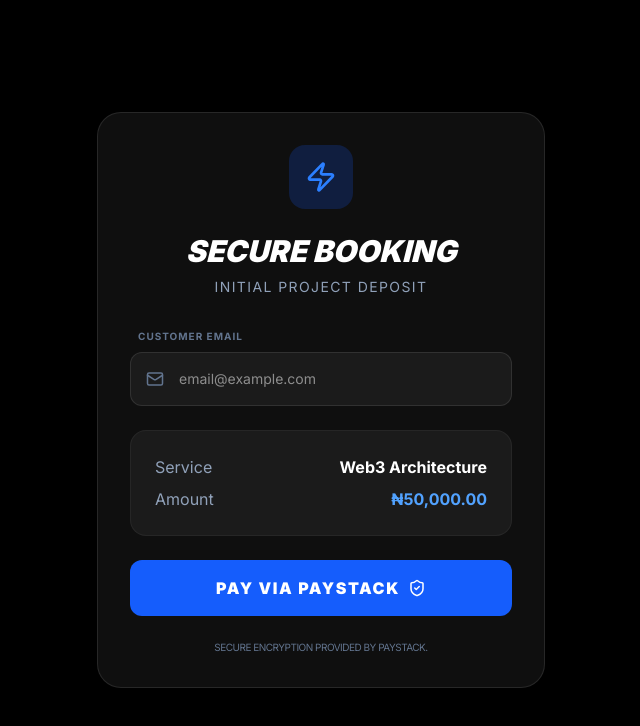
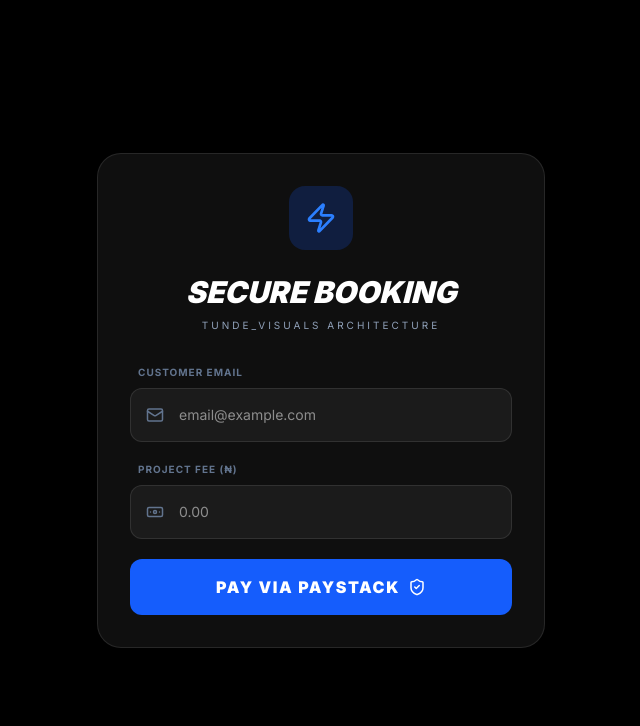
Before and after one commit to Ajibobo-3/tunde-visuals, a Next.js app: page /pay in a window 1280 px wide. Shown: the top 726 px of the page, without its empty margins (319-959 px from the left). Built offline with nearby package versions, Linux system fonts and the light colour scheme.

Commit message:
Branding: Added Tunde headshot, name, and flexible pricing

```diff
--- a/app/page.tsx
+++ b/app/page.tsx
@@ -3,6 +3,7 @@
 import { motion } from 'framer-motion';
 import { ExternalLink, ChevronRight, Zap, MessageSquare, CreditCard } from 'lucide-react';
 import Link from 'next/link';
+import Image from 'next/image';
 
 const projects = [
   {
@@ -25,33 +26,45 @@
   return (
     <main className="min-h-screen bg-[#050505] text-white">
       {/* --- HERO / ABOUT SECTION --- */}
-      <section className="py-32 px-6 max-w-5xl mx-auto">
-        <motion.div
-          initial={{ opacity: 0, y: 20 }}
-          animate={{ opacity: 1, y: 0 }}
-          transition={{ duration: 0.8 }}
-        >
-          <h2 className="text-xs uppercase tracking-[0.5em] text-blue-500 font-bold mb-8">The Architect</h2>
-          <p className="text-4xl md:text-6xl font-serif italic text-white leading-tight mb-8">
-            Bridging the gap between <span className="text-blue-400 text-glow">visual storytelling</span> and functional Web3 infrastructure.
-          </p>
-          <div className="grid grid-cols-1 md:grid-cols-2 gap-12 mt-12">
+      <section className="py-24 px-6 max-w-6xl mx-auto">
+        <div className="grid grid-cols-1 md:grid-cols-2 gap-16 items-center">
+          <motion.div
+            initial={{ opacity: 0, x: -20 }}
+            animate={{ opacity: 1, x: 0 }}
+            transition={{ duration: 0.8 }}
+          >
+            <h2 className="text-xs uppercase tracking-[0.5em] text-blue-500 font-bold mb-6">The Architect</h2>
+            <h1 className="text-6xl md:text-8xl font-black italic mb-4 uppercase tracking-tighter">Tunde.</h1>
+            <p className="text-3xl md:text-4xl font-serif italic text-slate-300 leading-tight mb-8">
+              Bridging the gap between <span className="text-blue-400">visual storytelling</span> and Web3 infrastructure.
+            </p>
             <div className="flex flex-col gap-6">
               <p className="text-slate-400 leading-relaxed text-lg">
                 I am a Website Landing Page Developer and Graphics Designer. Currently balancing my passion for digital architecture with my journey as a medical student.
               </p>
-              {/* BUTTON 1: Consultation/Contact */}
               <Link href="/contact">
-                <button className="flex items-center gap-2 bg-white text-black px-6 py-3 rounded-full font-bold uppercase text-xs tracking-widest hover:bg-blue-400 transition-colors w-fit">
+                <button className="flex items-center gap-2 bg-white text-black px-8 py-4 rounded-full font-bold uppercase text-xs tracking-widest hover:bg-blue-400 transition-colors w-fit">
                   Get in Touch <MessageSquare size={16} />
                 </button>
               </Link>
             </div>
-            <p className="text-slate-400 leading-relaxed text-lg">
-              My work focuses on creating high-performance terminals and interactive interfaces for emerging protocols on Arbitrum and Solana.
-            </p>
-          </div>
-        </motion.div>
+          </motion.div>
+
+          {/* NEW PHOTO INTEGRATION */}
+          <motion.div
+            initial={{ opacity: 0, scale: 0.9 }}
+            animate={{ opacity: 1, scale: 1 }}
+            className="relative aspect-[4/5] rounded-[2rem] overflow-hidden border border-white/10 shadow-2xl shadow-blue-500/10 bg-[#0F0F0F]"
+          >
+            <Image
+              src="/images/tunde-headshot.jpg"
+              alt="Tunde - Web3 Architect"
+              fill
+              className="object-cover grayscale hover:grayscale-0 transition-all duration-700"
+              priority
+            />
+          </motion.div>
+        </div>
       </section>
 
       {/* --- PORTFOLIO CAROUSEL --- */}
@@ -96,9 +109,8 @@
           <Zap className="text-blue-500 mx-auto mb-6" size={48} />
           <h2 className="text-3xl md:text-5xl font-black italic uppercase mb-6 tracking-tighter">Ready to Build?</h2>
           <p className="text-slate-400 text-lg mb-10 max-w-xl mx-auto uppercase tracking-widest text-[10px] font-bold">
-            Secure your spot in the build queue via Paystack.
+            Standardizing the visual identity of Web3.
           </p>
-          {/* BUTTON 2: CHANGED TO /PAY FOR PAYSTACK LINK */}
           <Link href="/pay">
             <button className="flex items-center gap-3 mx-auto bg-blue-600 hover:bg-blue-500 text-white px-10 py-5 rounded-2xl font-black uppercase tracking-[0.2em] text-sm transition-all shadow-[0_0_30px_rgba(37,99,235,0.3)]">
               Start Project <CreditCard size={18} />
--- a/app/pay/page.tsx
+++ b/app/pay/page.tsx
@@ -1,15 +1,16 @@
 "use client";
 import React, { useState } from 'react';
-import { ShieldCheck, Zap, Mail } from 'lucide-react';
+import { ShieldCheck, Zap, Mail, Banknote } from 'lucide-react';
 
 export default function PayPage() {
   const [loading, setLoading] = useState(false);
-  const [email, setEmail] = useState(""); // Track customer email
+  const [email, setEmail] = useState("");
+  const [amount, setAmount] = useState(""); // State for dynamic amount
 
   const handlePayment = async (e: React.FormEvent) => {
     e.preventDefault();
-    if (!email) {
-      alert("Please enter a valid email address.");
+    if (!email || !amount) {
+      alert("Please enter a valid email and amount.");
       return;
     }
 
@@ -18,20 +19,17 @@
       const res = await fetch('/api/paystack', {
         method: 'POST',
         headers: { 'Content-Type': 'application/json' },
-        // We MUST send email and amount to the API
         body: JSON.stringify({
-          amount: 50000,
+          amount: parseFloat(amount), // Sends the dynamic amount
           email: email
         })
       });
 
       const data = await res.json();
 
-      // If the API returns the authorization_url, redirect the user
       if (data.authorization_url) {
         window.location.href = data.authorization_url;
       } else {
-        console.error("Paystack Error:", data.error);
         alert(`Error: ${data.error || "Could not initialize payment"}`);
       }
     } catch (error) {
@@ -50,14 +48,12 @@
         </div>
 
         <h1 className="text-3xl font-black italic uppercase mb-2">Secure Booking</h1>
-        <p className="text-slate-400 text-sm mb-8 uppercase tracking-widest">Initial Project Deposit</p>
+        <p className="text-slate-400 text-[10px] mb-8 uppercase tracking-[0.3em]">Tunde_Visuals Architecture</p>
 
-        <form onSubmit={handlePayment} className="space-y-6">
-          {/* Email Input Field */}
+        <form onSubmit={handlePayment} className="space-y-5">
+          {/* Email Input */}
           <div className="text-left">
-            <label className="text-[10px] uppercase tracking-widest text-slate-500 font-bold mb-2 block ml-2">
-              Customer Email
-            </label>
+            <label className="text-[10px] uppercase tracking-widest text-slate-500 font-bold mb-2 block ml-2">Customer Email</label>
             <div className="relative">
               <Mail className="absolute left-4 top-1/2 -translate-y-1/2 text-slate-500" size={18} />
               <input
@@ -71,30 +67,30 @@
             </div>
           </div>
 
-          {/* Pricing Card */}
-          <div className="bg-white/5 p-6 rounded-2xl text-left border border-white/5">
-            <div className="flex justify-between mb-2">
-              <span className="text-slate-400">Service</span>
-              <span className="font-bold">Web3 Architecture</span>
-            </div>
-            <div className="flex justify-between">
-              <span className="text-slate-400">Amount</span>
-              <span className="text-blue-400 font-bold">₦50,000.00</span>
+          {/* Amount Input */}
+          <div className="text-left">
+            <label className="text-[10px] uppercase tracking-widest text-slate-500 font-bold mb-2 block ml-2">Project Fee (₦)</label>
+            <div className="relative">
+              <Banknote className="absolute left-4 top-1/2 -translate-y-1/2 text-slate-500" size={18} />
+              <input
+                type="number"
+                required
+                value={amount}
+                onChange={(e) => setAmount(e.target.value)}
+                placeholder="0.00"
+                className="w-full bg-white/5 border border-white/10 py-4 pl-12 pr-4 rounded-xl focus:outline-none focus:border-blue-500 transition-colors text-sm"
+              />
             </div>
           </div>
 
           <button
             type="submit"
             disabled={loading}
-            className="w-full bg-blue-600 hover:bg-blue-500 py-4 rounded-xl font-black uppercase tracking-widest transition-all flex items-center justify-center gap-2 disabled:opacity-50 disabled:cursor-not-allowed"
+            className="w-full bg-blue-600 hover:bg-blue-500 py-4 rounded-xl font-black uppercase tracking-widest transition-all flex items-center justify-center gap-2 disabled:opacity-50"
           >
             {loading ? "Initializing..." : "Pay via Paystack"} <ShieldCheck size={18} />
           </button>
         </form>
-
-        <p className="mt-6 text-[10px] text-slate-500 uppercase tracking-tighter">
-          Secure encryption provided by Paystack.
-        </p>
       </div>
     </main>
   );
```
